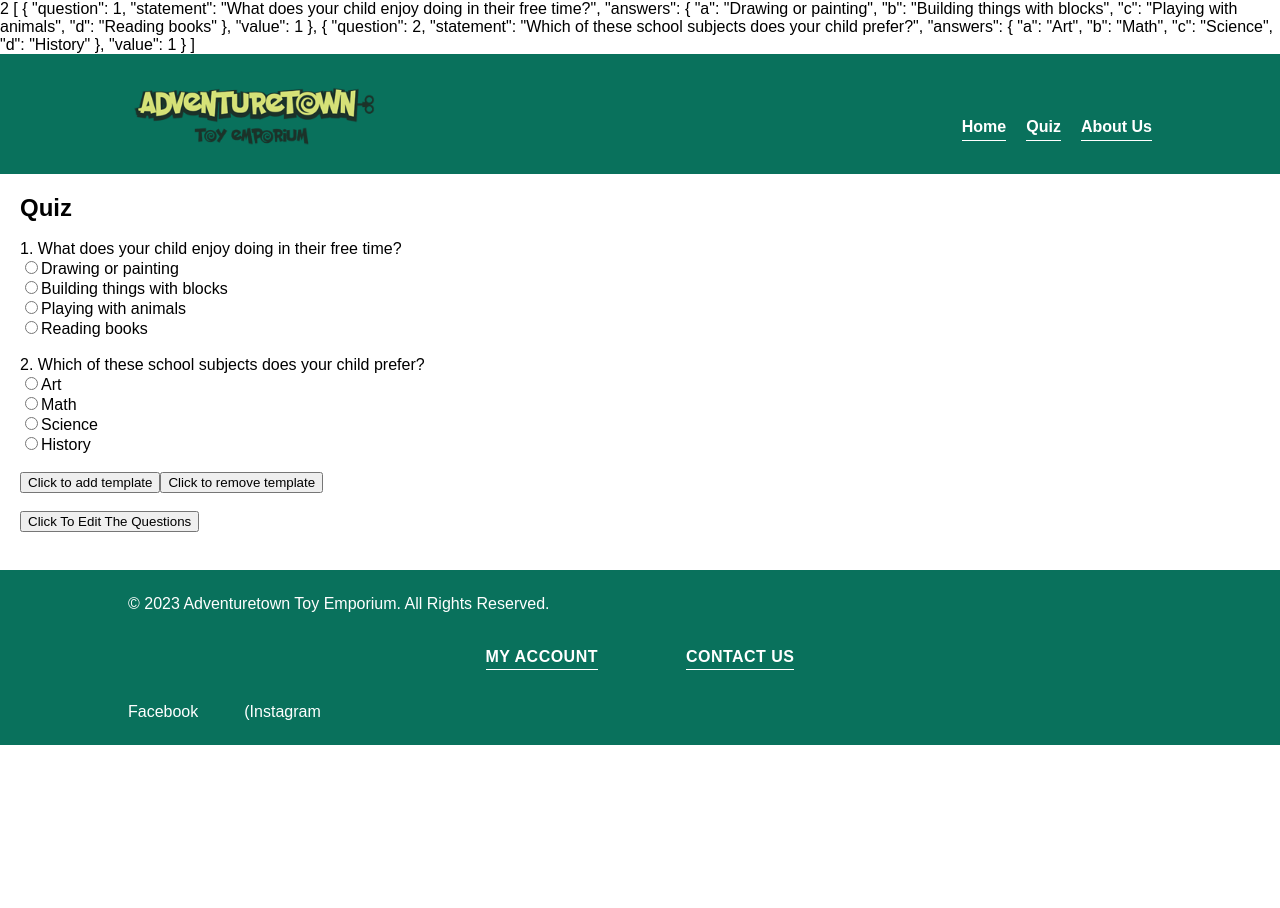
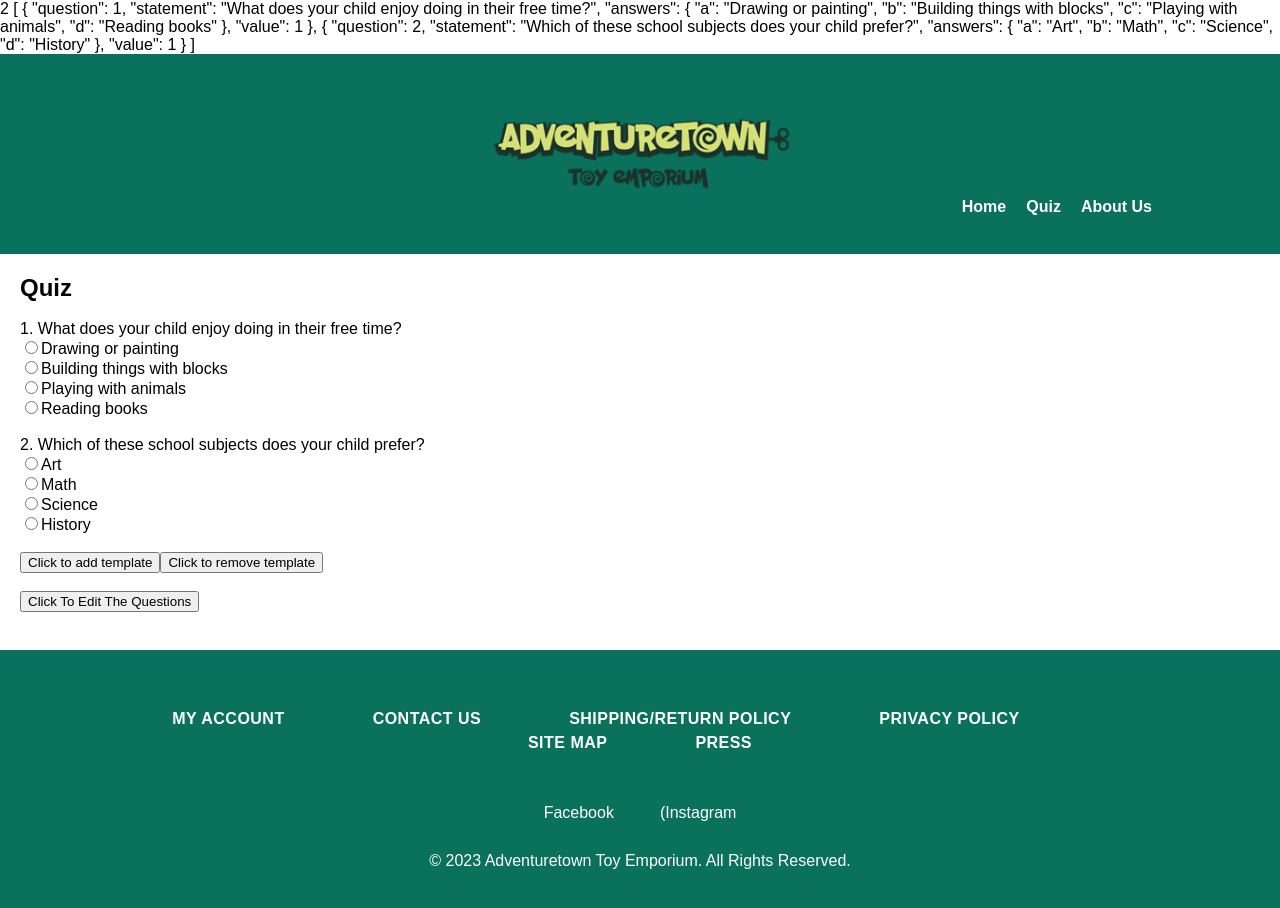
Before and after one commit to xraycodes/ToyEmporium, a Vue app: page / in a window 1280 px wide. Before the commit the page ends 800 px from the top, so only its background shows below. Built offline with nearby package versions, Linux system fonts and the light colour scheme.

Commit message:
added some links to footer

```diff
--- a/src/assets/components/layout/Footer.vue
+++ b/src/assets/components/layout/Footer.vue
@@ -5,16 +5,30 @@
     <!-- Footer Section -->
     <footer class="site-footer">
         <div class="container">
-            <p>&copy; 2023 Adventuretown Toy Emporium. All Rights Reserved.</p>
+
 
             <div class="site-footer__navigation">
                 <nav class="site-footer__navigation-links nav">
                     <ul>
                         <li>
-                            <a href="https://www.adventuretowntoys.com/customer-account.html" target="_self">My Account</a>
+                            <a href="https://www.adventuretowntoys.com/customer-account.html" target="_self">MY ACCOUNT</a>
                         </li>
                         <li>
-                            <a href="https://www.adventuretowntoys.com/contact-us.html" target="_self">Contact Us</a>
+                            <a href="https://www.adventuretowntoys.com/contact-us.html" target="_self">CONTACT US</a>
+                        </li>
+                        <li>
+                            <a href="https://www.adventuretowntoys.com/shipping-and-return-policy.html" target="_self">
+                                SHIPPING/RETURN POLICY</a>
+                        </li>
+                        <li>
+                            <a href="https://www.adventuretowntoys.com/privacy-policy.html" target="_self"> PRIVACY
+                                POLICY</a>
+                        </li>
+                        <li>
+                            <a href="https://www.adventuretowntoys.com/sitemap.html" target="_self">SITE MAP</a>
+                        </li>
+                        <li>
+                            <a href="https://www.adventuretowntoys.com/news.html" target="_self"> PRESS</a>
                         </li>
                         <!-- Add more footer links as needed -->
                     </ul>
@@ -26,6 +40,7 @@
                         <li>
                             <a class="theme-icon--facebook" href="https://www.facebook.com/AdventuretownToyEmporium/"
                                 target="_blank" rel="noreferrer" aria-label="View our Facebook Page">Facebook</a>
+
                         </li>
                         <li>
                             <a class="theme-icon--instagram" href="https://www.instagram.com/adventuretowntoys/"
@@ -34,6 +49,7 @@
                         <!-- Add more social media links as needed -->
                     </ul>
                 </nav>
+                <p>&copy; 2023 Adventuretown Toy Emporium. All Rights Reserved.</p>
             </div>
         </div>
     </footer>
--- a/src/assets/styles/tecss.css
+++ b/src/assets/styles/tecss.css
@@ -30,12 +30,10 @@ main {
 }
 
 .logo img {
-    float: left;
-    font-size: 1.5em;
-    width: 250px;
-    height: auto;
-    margin-top: -30px;
-    margin-right: 20px;
+    display: block;
+    margin-left: auto;
+    margin-right: auto;
+    width: 30%;
 }
 
 .header-nav {
@@ -132,7 +130,6 @@ ul ul ul ul {
 }
 
 .nav li {
-    border-bottom: 1px solid currentColor;
     padding-bottom: 0.25rem;
     padding-top: 0.25rem
 }
@@ -166,6 +163,7 @@ footer {
     padding-bottom: 2.125rem;
     padding-top: 1.25rem;
     text-transform: uppercase;
+
 }
 
 .site-footer__navigation li:not(:last-child) {
@@ -174,7 +172,9 @@ footer {
 
 .site-footer__social {
     font-size: 1rem;
-    line-height: 1;
+    line-height: 3;
+    text-align: center;
+
 }
 
 .site-footer__social li:not(:last-child) {
```
